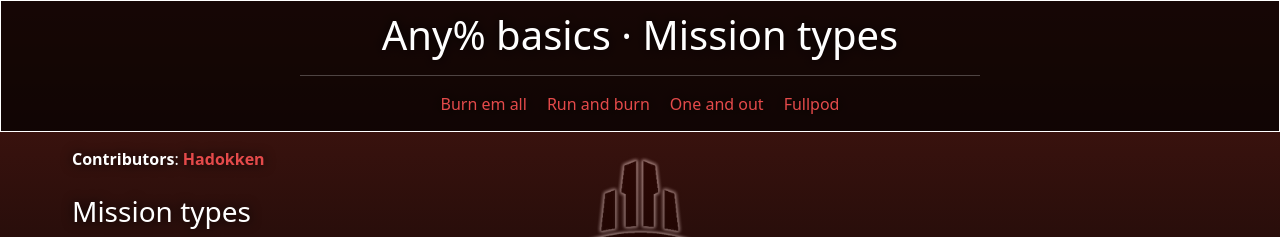
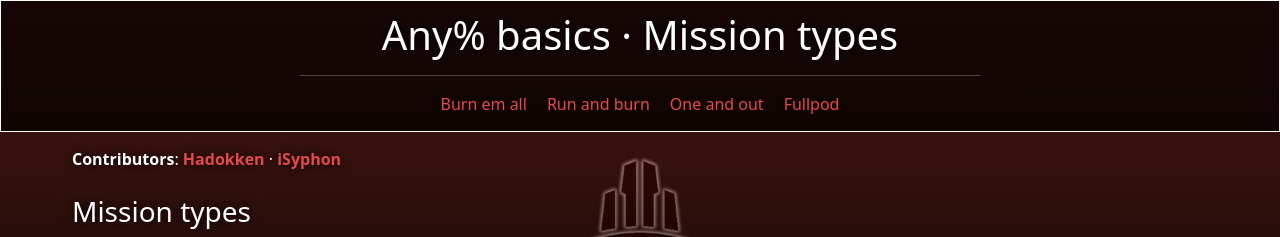
Before and after one commit to JaesaWilde/jaesawilde.github.io, a plain HTML site: page pages/strats/mission_types.html in a window 1280 px wide. Shown: the top 237 px of the page. Drawn offline with nearby package versions, Linux system fonts and the light colour scheme; files whose address does not match are found by name.

Commit message:
Update mission_types.html

```diff
--- a/pages/strats/mission_types.html
+++ b/pages/strats/mission_types.html
@@ -43,7 +43,7 @@
 
                         <div class="page-content">
 
-                        <p><b>Contributors</b>: <a href="https://www.speedrun.com/users/hadokken" target="_blank"><b>Hadokken</b></a></p>
+                        <p><b>Contributors</b>: <a href="https://www.speedrun.com/users/hadokken" target="_blank"><b>Hadokken</b></a> · <a href="https://www.speedrun.com/users/iSyphon" target="_blank"><b>iSyphon</b></a></p>
 
                         <h3 class="mt-4">Mission types</h3>
 
```
